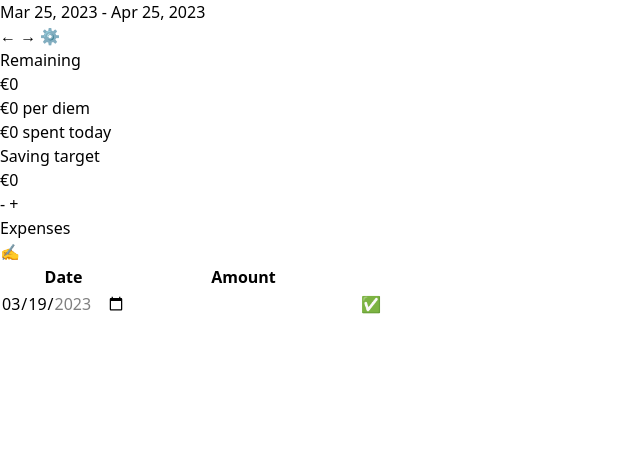
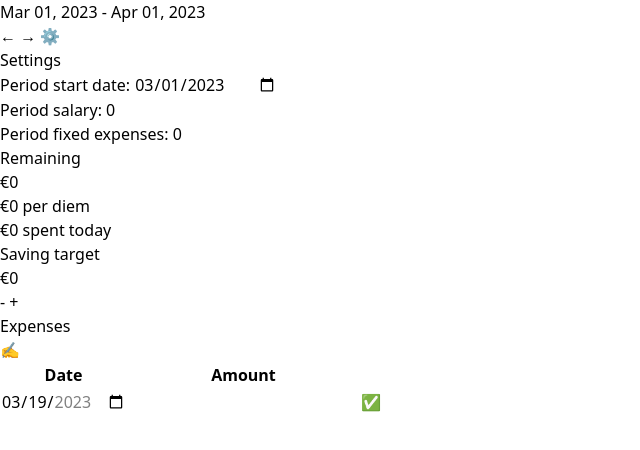
Before and after one commit to tcosmo/honeycount, a SvelteKit app: page / in a window 1280 px wide. Shown: the top 450 px of the page, without its empty margins (0-640 px from the left). Built offline with nearby package versions, Linux system fonts and the light colour scheme.

Commit message:
Better default params

```diff
--- a/src/routes/+page.svelte
+++ b/src/routes/+page.svelte
@@ -34,7 +34,10 @@
 	const DEFAULT_SAVING_TARGET = 0;
 
 	function defaultState(): State {
-		const currentPeriodStartDate = dayjs('2023-03-25', 'YYYY-MM-DD').toDate();
+		const now = new Date();
+		const firstDay = new Date(now.getFullYear(), now.getMonth(), 1);
+		const currentPeriodStartDate = firstDay;
+
 		return {
 			currentPeriodStartDate: currentPeriodStartDate,
 			salary: { [currentPeriodStartDate.toISOString()]: DEFAULT_SALARY },
@@ -85,13 +88,18 @@
 		}
 	});
 
+	let showSettings = false;
 	onMount(async () => {
 		if (navigator.storage && navigator.storage.persist) {
 			const isPersisted = await navigator.storage.persist();
 			console.log(`Persisted storage granted: ${isPersisted}`);
 		}
 
+		if (window.localStorage.getItem(DEFAULT_STORE_ID) == null) {
+			showSettings = true;
+		}
 		state = stateFromLocalStorage();
+		console.log(state);
 	});
 
 	$: currentPeriodEndDate = dayjs(state.currentPeriodStartDate).add(1, 'month').toDate();
@@ -176,7 +184,6 @@
 	let inputExpenseDate = new Date();
 	let inputExpenseAmount: null | number = null;
 	let tableEditDisabled = true;
-	let showSettings = false;
 </script>
 
 <main class="p-4">
@@ -203,6 +210,7 @@
 			>
 			<button
 				class="border border-black px-2 hover:bg-gray-200"
+				class:bg-gray-200={showSettings}
 				on:click={() => {
 					showSettings = !showSettings;
 				}}>⚙️</button
@@ -211,6 +219,9 @@
 	</div>
 
 	{#if showSettings}
+		<div>
+			<h1 class="text-xl font-bold">Settings</h1>
+			<div class="p-2">
 				<div class="flex flex-col items-start space-y-2 text-sm mb-2">
 					<div>
 						Period start date: <DateInput
@@ -250,6 +261,8 @@
 							type="number"
 							bind:value={state.fixedExpensesTotal[state.currentPeriodStartDate.toISOString()]}
 						/>
+					</div>
+				</div>
 			</div>
 		</div>
 	{/if}
```
Lines whose indentation alone changed are shown as unchanged.
